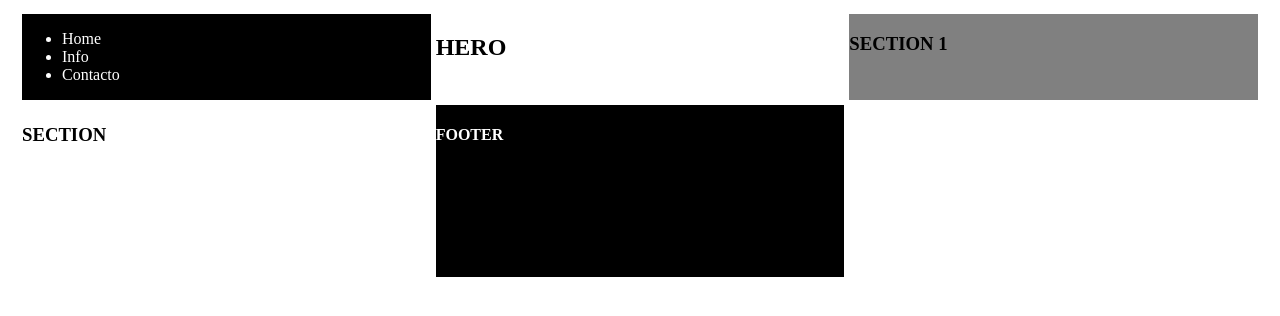
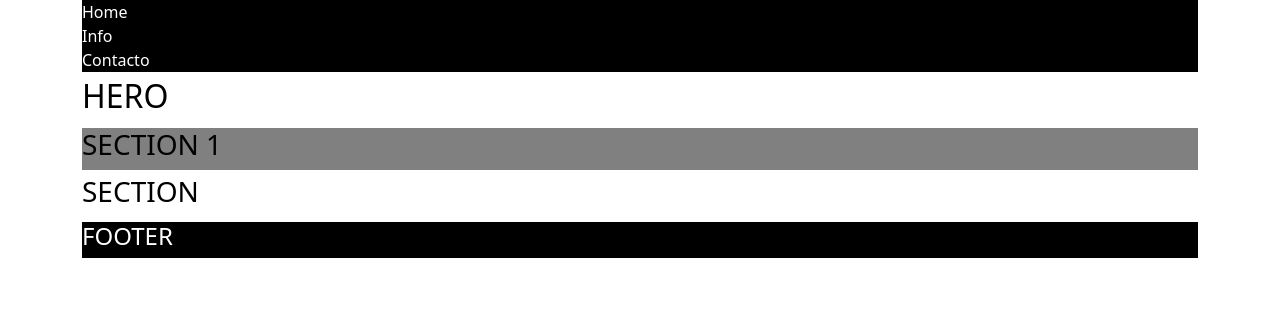
Before and after one commit to matdelongaro/futboliticos, a plain HTML site: page index.html in a window 1280 px wide. Drawn offline with nearby package versions, Linux system fonts and the light colour scheme.

Commit message:
nuevas estructuras

```diff
--- a/css/style.css
+++ b/css/style.css
@@ -1,21 +1,14 @@
 .container{
-    display: grid;
+    display:  flex;
+    flex-direction: column;
     gap:5px;
-    margin:14px;
-    grid-template-columns: repeat(3,1fr);
-    grid-template-rows: 1fr 2fr 1fr 2fr 1fr;
-    grid-template-areas:
-    "nav nav nav"
-    "hero hero hero"
-    "section-1 section-1 section-1"
-    "section-2 section-2 section-2"
-    "footer footer footer"
     ;
 }
 .nav{
     background-color: black;
     color: white;
 }
+
 .hero{
     background-color: white;
     color: black;
@@ -32,3 +25,8 @@
     background-color: black;
     color: white;
 }
+@media (max-width:768px){
+.container{
+
+}
+}
--- a/index.html
+++ b/index.html
@@ -4,12 +4,13 @@
     <meta charset="UTF-8">
     <meta name="viewport" content="width=device-width, initial-scale=1.0">
     <link rel="stylesheet" href="./css/style.css">
+    <link href="https://cdn.jsdelivr.net/npm/bootstrap@5.3.2/dist/css/bootstrap.min.css" rel="stylesheet" integrity="sha384-T3c6CoIi6uLrA9TneNEoa7RxnatzjcDSCmG1MXxSR1GAsXEV/Dwwykc2MPK8M2HN" crossorigin="anonymous">
     <title>Document</title>
 </head>
 <body>
     <div class="container">
         <nav class="nav">
-            <ul>
+            <ul class="navbar-nav me-auto mb-2 mb-lg-0">
                 <li>Home</li>
                 <li>Info</li>
                 <li>Contacto</li>
@@ -28,6 +29,6 @@
             <h4>FOOTER</h4>
         </footer>
     </div>
-
+    <script src="https://cdn.jsdelivr.net/npm/bootstrap@5.3.2/dist/js/bootstrap.bundle.min.js" integrity="sha384-C6RzsynM9kWDrMNeT87bh95OGNyZPhcTNXj1NW7RuBCsyN/o0jlpcV8Qyq46cDfL" crossorigin="anonymous"></script>
 </body>
 </html>
```
